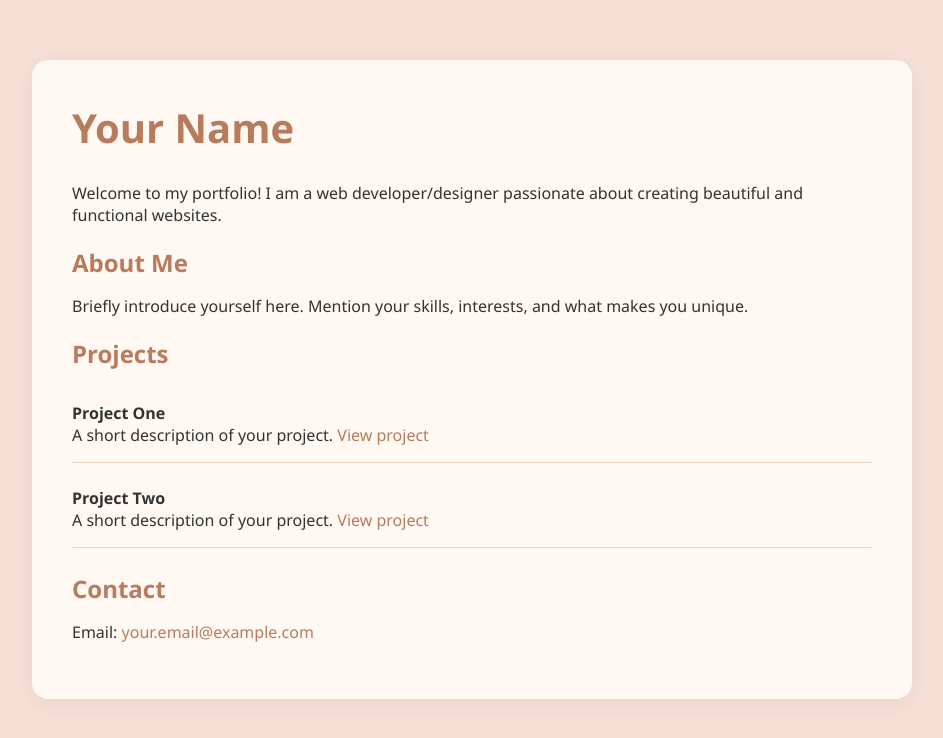
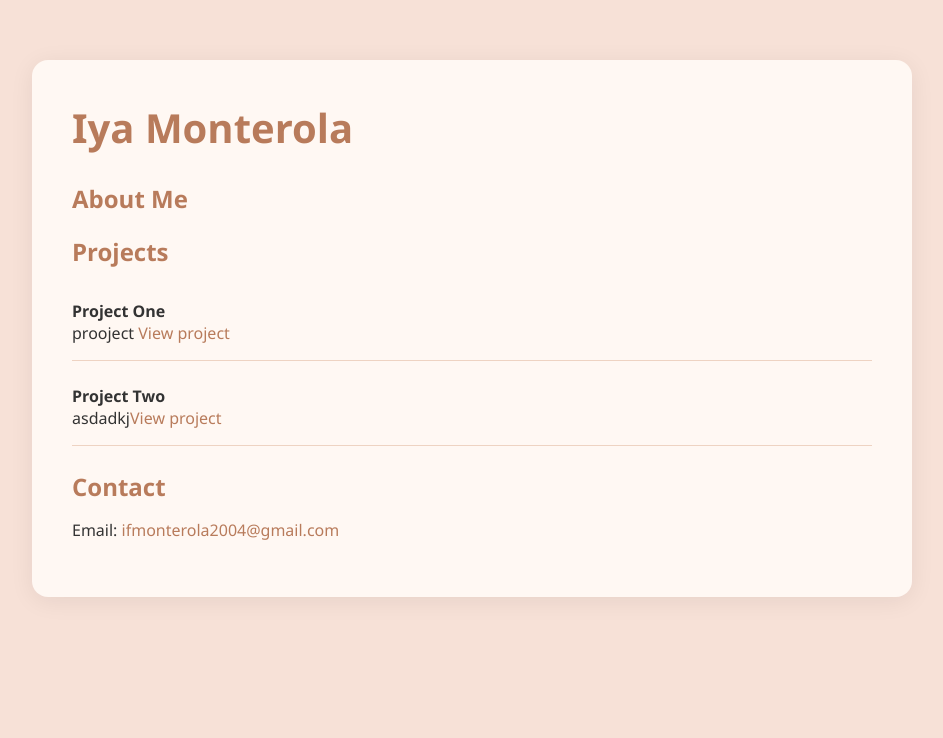
Before and after one commit to iyfrncsca/iyfrncsca, a plain HTML site: page home.html in a window 1280 px wide. Shown: the whole page, without its empty margins (168-1111 px from the left). Drawn offline with Linux system fonts and the light colour scheme.

Commit message:
Updated home

```diff
--- a/home.html
+++ b/home.html
@@ -2,7 +2,7 @@
 <html lang="en">
 <head>
   <meta charset="UTF-8">
-  <title>Your Name | Portfolio</title>
+  <title>Iya Monterola</title>
   <style>
     body {
       background-color: #f7e1d7;
@@ -46,27 +46,26 @@
 </head>
 <body>
   <div class="container">
-    <h1>Your Name</h1>
-    <p>Welcome to my portfolio! I am a web developer/designer passionate about creating beautiful and functional websites.</p>
+    <h1>Iya Monterola</h1>
+    <p></p>
 
     <h2>About Me</h2>
     <p>
-      Briefly introduce yourself here. Mention your skills, interests, and what makes you unique.
+
     </p>
 
     <h2>Projects</h2>
     <div class="projects">
       <div class="project">
         <strong>Project One</strong><br>
-        <span>A short description of your project. <a href="#">View project</a></span>
+        <span>prooject <a href="#">View project</a></span>
       </div>
       <div class="project">
         <strong>Project Two</strong><br>
-        <span>A short description of your project. <a href="#">View project</a></span>
+        <span>asdadkj<a href="#">View project</a></span>
       </div>
-      <!-- Add more projects as needed -->
     </div>
 
     <h2>Contact</h2>
     <p>
-      Email: <a href="mailto:your.email@example.com">your.email@example.com</a>
+      Email: <a href="mailto:ifmonterola2004@gmail.com">ifmonterola2004@gmail.com</a>
```
